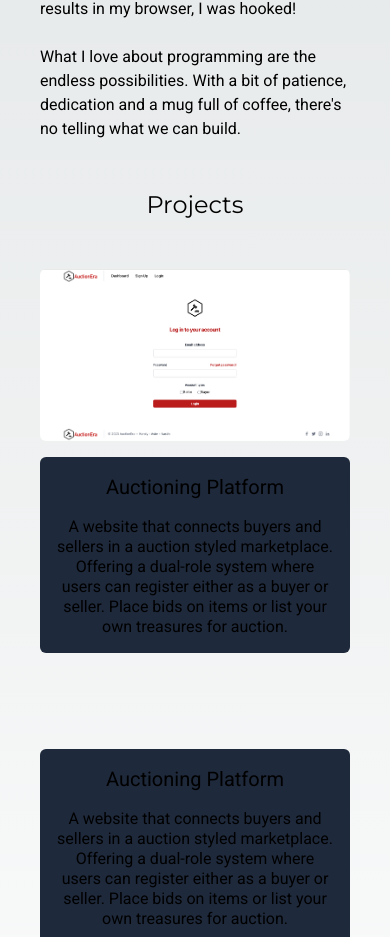
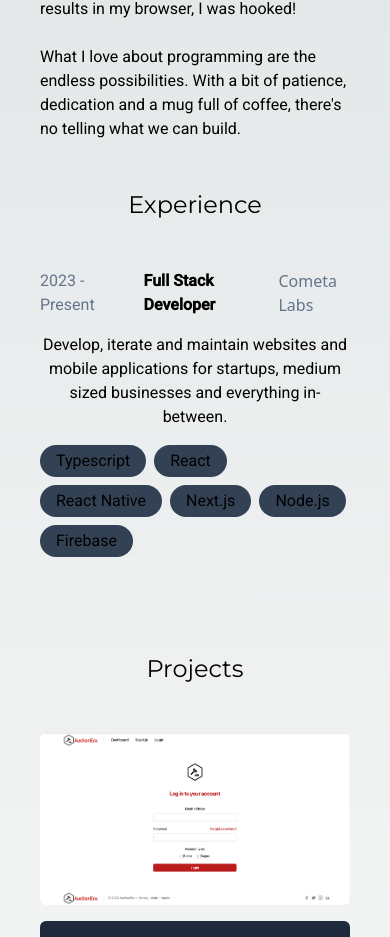
Before and after one commit to austinmazur1/austin-portfolio, a Next.js app: page / in a window 390 px wide. Shown: the part 1051-1988 px from the top of the page. Built offline with nearby package versions, Linux system fonts and the light colour scheme.

Commit message:
Start creating experience section, mobile and large views

```diff
--- a/app/page.tsx
+++ b/app/page.tsx
@@ -100,6 +100,43 @@ export default function Home() {
           </div>
         </div>
 
+        <div className="w-full h-fit flex flex-col items-center pt-12">
+          <p
+            id="projects"
+            className="font-montserrat lg:text-4xl md:text-2xl text-2xl"
+          >
+            Experience
+          </p>
+          <div className="flex w-full justify-center items-center flex-col py-12 lg:w-2/5">
+            <div className="flex gap-7 lg:flex-col lg:items-left lg:w-full lg:gap-1">
+              <p className="text-slate-500">2023 - Present</p>
+              <p className="font-bold">Full Stack Developer</p>
+              <a
+                href="https://www.cometalabs.io/"
+                target="_blank"
+                rel="noopener noreferrer"
+                className="text-slate-500 hover:text-slate-600"
+              >
+                Cometa Labs
+              </a>
+            </div>
+            <p className="text-center py-4 lg:text-left">
+              Develop, iterate and maintain websites and mobile applications for
+              startups, medium sized businesses and everything in-between.
+            </p>
+            <div className="flex flex-wrap gap-2">
+              <p className="bg-slate-700 px-4 py-1 rounded-full">Typescript</p>
+              <p className="bg-slate-700 px-4 py-1 rounded-full">React</p>
+              <p className="bg-slate-700 px-4 py-1 rounded-full">
+                React Native
+              </p>
+              <p className="bg-slate-700 px-4 py-1 rounded-full">Next.js</p>
+              <p className="bg-slate-700 px-4 py-1 rounded-full">Node.js</p>
+              <p className="bg-slate-700 px-4 py-1 rounded-full">Firebase</p>
+            </div>
+          </div>
+        </div>
+
         <div className="w-full h-fit flex flex-col items-center pt-12 ">
           <p
             id="projects"
@@ -107,7 +144,7 @@ export default function Home() {
           >
             Projects
           </p>
-          <div className="flex w-full lg:flex-row justify-center items-center gap-4 pt-12 pb-12 flex-col">
+          <div className="flex w-full lg:flex-row justify-center items-center gap-4 py-12 flex-col">
             <div className="lg:w-1/2 w-full">
               <Image
                 style={{ borderRadius: 6 }}
@@ -162,13 +199,25 @@ export default function Home() {
             <a href="mailto:mazuraustin1@gmail.com">
               <MdOutlineEmail size={24} />
             </a>
-            <a target="_blank" rel="noopener noreferrer" href="https://twitter.com/AustinTMazur">
+            <a
+              target="_blank"
+              rel="noopener noreferrer"
+              href="https://twitter.com/AustinTMazur"
+            >
               <FaXTwitter size={24} />
             </a>
-            <a target="_blank" rel="noopener noreferrer" href="https://www.linkedin.com/in/austin-mazur/">
+            <a
+              target="_blank"
+              rel="noopener noreferrer"
+              href="https://www.linkedin.com/in/austin-mazur/"
+            >
               <FaLinkedin size={24} />
             </a>
-            <a target="_blank" rel="noopener noreferrer" href="https://github.com/austinmazur1">
+            <a
+              target="_blank"
+              rel="noopener noreferrer"
+              href="https://github.com/austinmazur1"
+            >
               <FaGithub size={24} />
             </a>
           </div>
```
